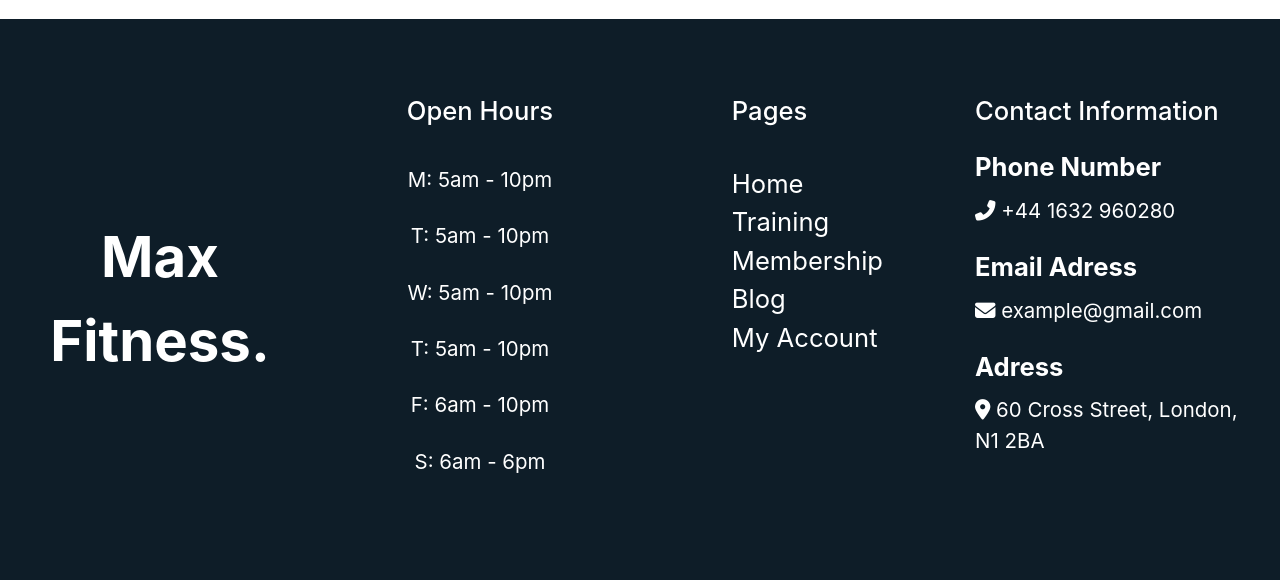
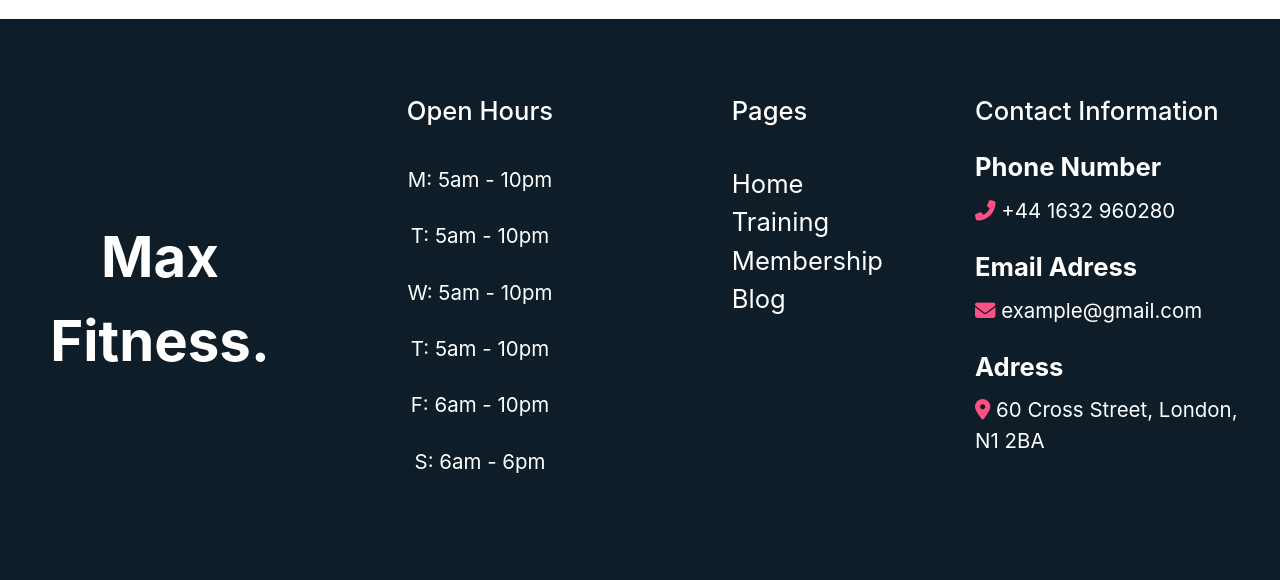
Before and after one commit to Code-Institute-Submissions/Max_Fitness_MS_4, a Django app: page /bag/ in a window 1280 px wide. Shown: the part 1425-2005 px from the top of the page. Run offline with Django 3.2, Linux system fonts and the light colour scheme; parts of the project's set-up code (start-up, migrations or seed data) failed here and were passed over; some libraries are stand-ins or nearby versions.

Commit message:
Small Fixes to template syntax and js logic

```diff
--- a/subscriptions/models.py
+++ b/subscriptions/models.py
@@ -12,7 +12,7 @@ class SubscriptionType(models.Model):
 
 
 class Membership(models.Model):
-    category = models.ForeignKey('products.Category', null=True, blank=True,
+    category = models.ForeignKey(Category, null=True, blank=True,
                                  on_delete=models.SET_NULL)
     subscriptionType = models.ForeignKey('SubscriptionType', null=True,
                                          blank=True, on_delete=models.SET_NULL)
--- a/subscriptions/views.py
+++ b/subscriptions/views.py
@@ -1,4 +1,4 @@
-from django.shortcuts import render, reverse, redirect, get_object_or_404
+from django.shortcuts import render
 from .models import Membership
 # Create your views here.
 
--- a/templates/base.html
+++ b/templates/base.html
@@ -152,7 +152,7 @@
         <div class="container-fluid">
             <div class="row pt-5 pb-5">
                 <div class="col-12 col-lg-6 col-xl-3 d-flex flex-column mb-4 mb-xl-0 text-center">
-                    <a class="footer-brand text-white my-auto" href="#">Max Fitness.</a>
+                    <a class="footer-brand text-white my-auto" href="{% url 'home' %}">Max Fitness.</a>
                 </div>
                 <div class="col-12 col-lg-6 col-xl-3 text-white d-flex flex-column">
                     <h3 class="mx-auto mb-4">Open Hours</h3>
@@ -166,21 +166,23 @@
                 <div class="col-lg-6 col-xl-3 mt-lg-5 mt-xl-0 d-none d-lg-flex flex-column">
                     <h3 class="text-white ml-5">Pages</h3>
                     <div class="d-flex flex-column mb-auto ml-5 mt-3">
-                        <a href="" class="text-white">Home</a>
-                        <a href="" class="text-white">Training</a>
-                        <a href="" class="text-white">Membership</a>
-                        <a href="" class="text-white">Blog</a>
-                        <a href="" class="text-white">My Account</a>
+                        <a href="{% url 'home' %}" class="text-white">Home</a>
+                        <a href="{% url 'products' %}" class="text-white">Training</a>
+                        <a href="{% url 'subscriptions' %}" class="text-white">Membership</a>
+                        <a href="{% url 'blog' %}" class="text-white">Blog</a>
+                        {% if request.user.is_authenticated %}
+                        <a href="{% url 'profile' %}" class="text-white">My Account</a>
+                        {% endif %}
                     </div>
                 </div>
                 <div class="col-12 col-lg-6 col-xl-3 mt-lg-5 text-center text-xl-left mt-xl-0 text-white">
                     <h3 class="mb-3">Contact Information</h3>
                     <h4 class="footer-info">Phone Number</h4>
-                    <p><i class="fas fa-phone-alt"></i> +44 1632 960280</p>
+                    <p><i class="fas fa-phone-alt text-pink"></i> +44 1632 960280</p>
                     <h4 class="footer-info">Email Adress</h4>
-                    <p><i class="fas fa-envelope"></i> example@gmail.com</p>
+                    <p><i class="fas fa-envelope text-pink"></i> example@gmail.com</p>
                     <h4 class="footer-info">Adress</h4>
-                    <p><i class="fas fa-map-marker-alt"></i> 60 Cross Street, London, N1 2BA</p>
+                    <p><i class="fas fa-map-marker-alt text-pink"></i> 60 Cross Street, London, N1 2BA</p>
                 </div>
             </div>
         </div>
```
Also changed, not shown: checkout/views.py (+6 -3 lines), home/static/home/js/subscriptionSwitch.js (added, +30 -0 lines), home/templates/home/index.html (+39 -21 lines), max_fitness/settings.py (+3 -5 lines), custom_storages.py (line endings or trailing spaces), subscriptions/urls.py (line endings or trailing spaces).
